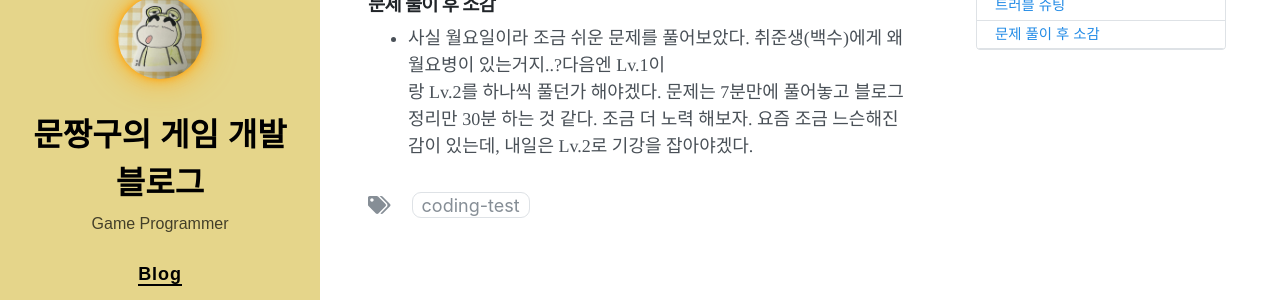
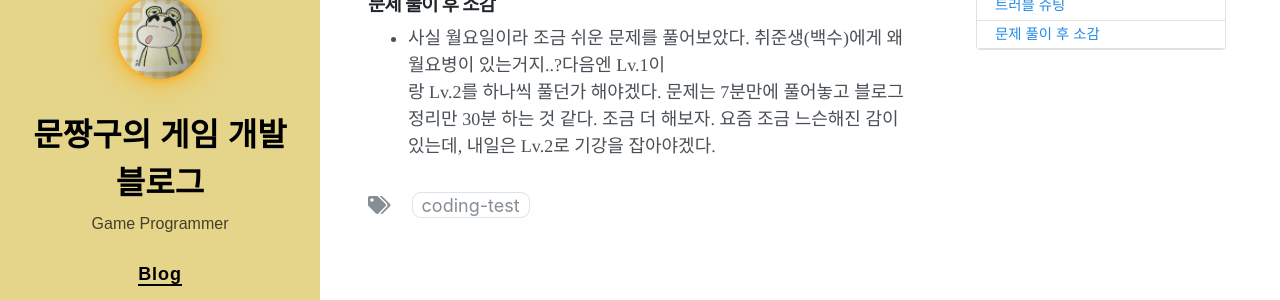
Before and after one commit to munjjang9/munjjang9.github.io, a Jekyll site: the page built from _posts/2025-06-23-CT-12909.md, in a window 1280 px wide and 900 px high, scrolled down 2722 px. Shown: the part 253-553 px from the top of the window. Built offline with Jekyll 4.4.1, drawn with Linux system fonts in a browser that asks for light colours; nearby versions of some CDN libraries; comment, search, counter and statistics services are not loaded.

Commit message:
Fix : Post(CT-12909)

```diff
--- a/_posts/2025-06-23-CT-12909.md
+++ b/_posts/2025-06-23-CT-12909.md
@@ -125,4 +125,4 @@
 <br>
 
 ### 문제 풀이 후 소감
-- 사실 월요일이라 조금 쉬운 문제를 풀어보았다. 취준생(백수)에게 왜 월요병이 있는거지..?다음엔 Lv.1이<br> 랑 Lv.2를 하나씩 풀던가 해야겠다. 문제는 7분만에 풀어놓고 블로그 정리만 30분 하는 것 같다. 조금 더 노력 해보자. 요즘 조금 느슨해진 감이 있는데, 내일은 Lv.2로 기강을 잡아야겠다.
+- 사실 월요일이라 조금 쉬운 문제를 풀어보았다. 취준생(백수)에게 왜 월요병이 있는거지..?다음엔 Lv.1이<br> 랑 Lv.2를 하나씩 풀던가 해야겠다. 문제는 7분만에 풀어놓고 블로그 정리만 30분 하는 것 같다. 조금 더 해보자. 요즘 조금 느슨해진 감이 있는데, 내일은 Lv.2로 기강을 잡아야겠다.
```
